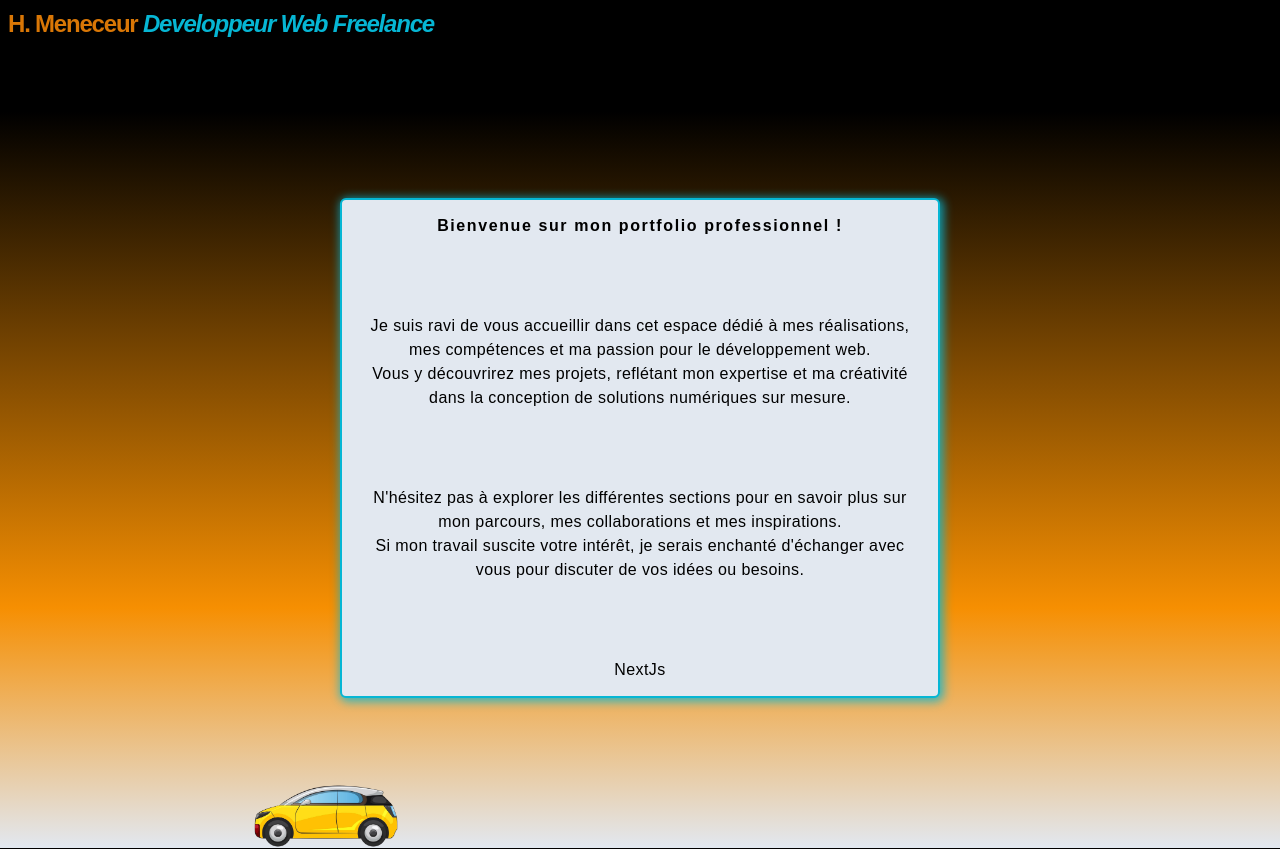
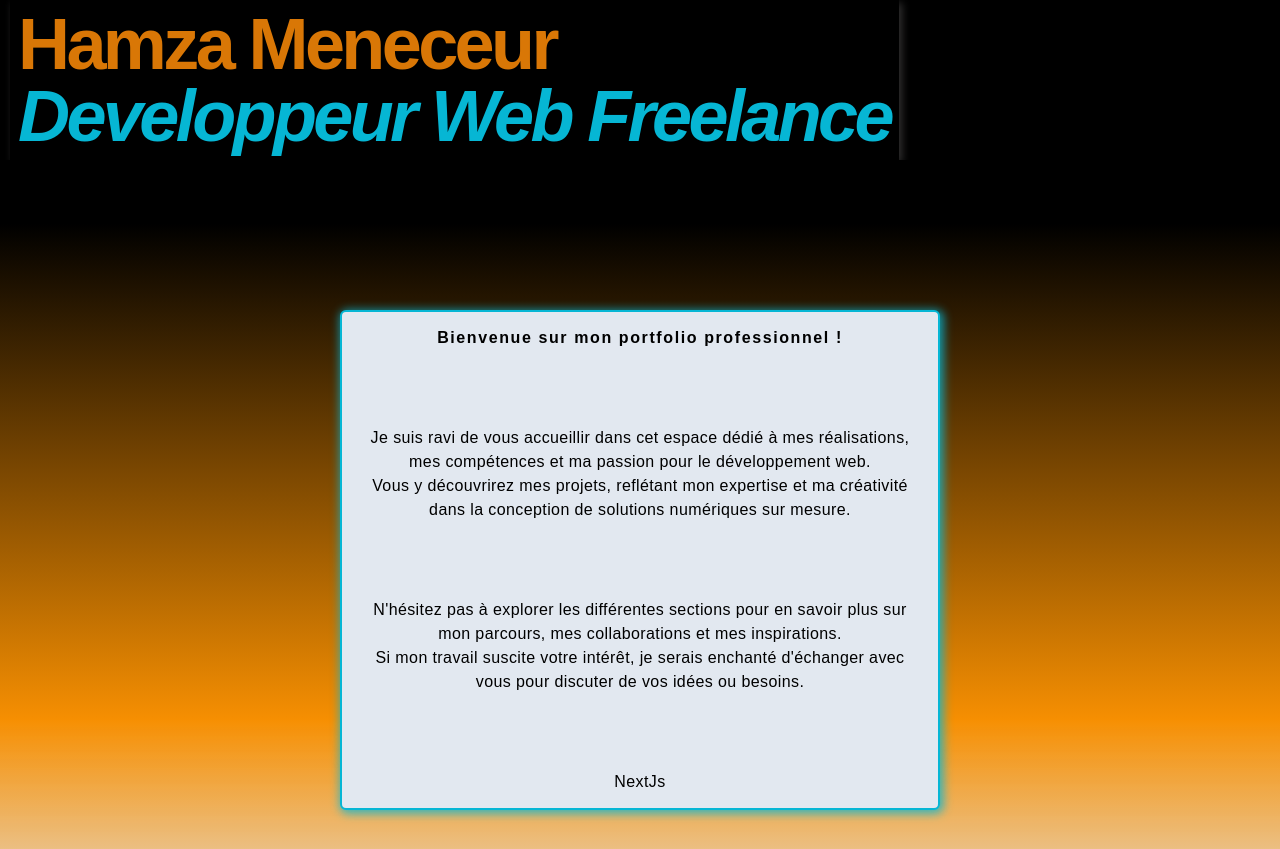
Before and after one commit to HamzaMeneceur/portfolio2.0_front, a Next.js app: page / in a window 1280 px wide. Shown: the top 849 px of the page. Built offline with nearby package versions, Linux system fonts and the light colour scheme.

Commit message:
anime h1 test

```diff
--- a/app/globals.css
+++ b/app/globals.css
@@ -23,3 +23,13 @@ body {
   background: rgb(0,0,0);
   background: linear-gradient(180deg, rgba(0,0,0,1) 8%, rgba(246,143,2,1) 70%, rgba(255,255,255,0) 100%);
 }
+
+.push-on-hover {
+  display: inline-block; /* Nécessaire pour que transform fonctionne correctement */
+  transition: transform 0.3s ease, box-shadow 0.3s ease; /* Animation fluide */
+}
+
+.push-on-hover:hover {
+  transform: translateX(10px); /* Déplace l'élément horizontalement */
+  box-shadow: 3px 3px 8px rgba(248, 247, 247, 0.2); /* Optionnel : ajoute une ombre pour plus d'effet */
+}
--- a/app/layout.tsx
+++ b/app/layout.tsx
@@ -17,8 +17,8 @@ export default function RootLayout({
 
         <header className="bg-black">
         <h1
-        className="text-cyan-500 italic font-semibold text-2xl tracking-tighter p-2"
-        ><span className="text-amber-600 not-italic font-bold">H. Meneceur</span> Developpeur Web Freelance</h1>
+        className="text-cyan-500 italic font-semibold md:text-7xl tracking-tighter p-2 push-on-hover"
+        ><span className="text-amber-600 not-italic font-bold">Hamza Meneceur</span> <br />Developpeur Web Freelance</h1>
         </header>
         {children}
 
--- a/tailwind.config.ts
+++ b/tailwind.config.ts
@@ -1,4 +1,3 @@
-import { transform } from "next/dist/build/swc/generated-native";
 import type { Config } from "tailwindcss";
 
 const config = {
@@ -11,7 +10,9 @@ const config = {
     extend: {
       animation: {
         "spin-shadow": "spin-shadow 1.4s linear infinite",
-        "vroom-yellow": "vroom-yellow 10s linear infinite"
+        "vroom-yellow": "vroom-yellow 10s linear infinite",
+        "jello-horizontal" : "jello-horizontal 0.9s both",
+        "push-on": "transform 0.3s ease"
       },
       colors: {
         background: "var(--background)",
@@ -24,10 +25,20 @@ const config = {
           "50%": { boxShadow: "0 10px 10px 2px rgba(6, 182, 212, 0.8)" },
           "75%": { boxShadow: "-5px 5px 10px 2px rgba(6, 182, 212, 0.8)" },
           "100%": { boxShadow: "0 0 10px 2px rgba(6, 182, 212, 0.8)" },
+          "push-on": { transform: "translateX(10px)"}
         },
         "vroom-yellow": {
           "0%": { right: "0%" },
           "100%": { right: "120%" }
+        },
+        "jello-horizontal": {
+          "0%": { transform: "scale3d(1, 1, 1)"},
+          "30%": { transform: "scale3d(1.25, 0.75, 1)"},
+          "40%": { transform: "scale3d(0.75, 1.25, 1)"},
+          "50%": { transform: "scale3d(1.15, 0.85, 1)"},
+          "65%": { transform: "scale3d(0.95, 1.05, 1)"},
+          "75%": { transform : "scale3d(1.05, 0.95, 1)"},
+          "100%": { transform: "scale3d(1, 1, 1)"},
         },
       },
     },
```
